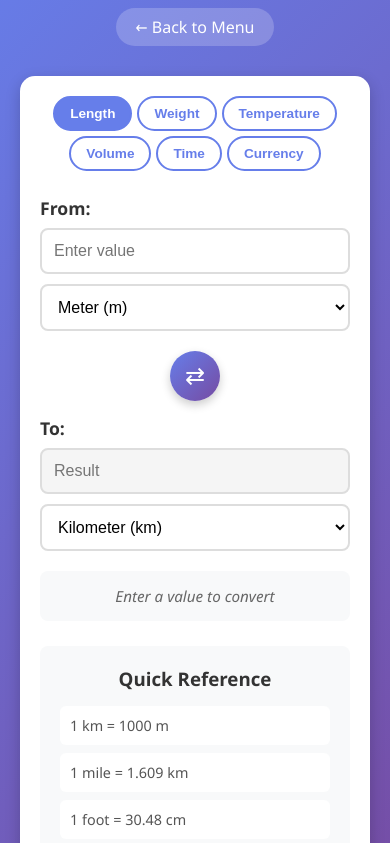
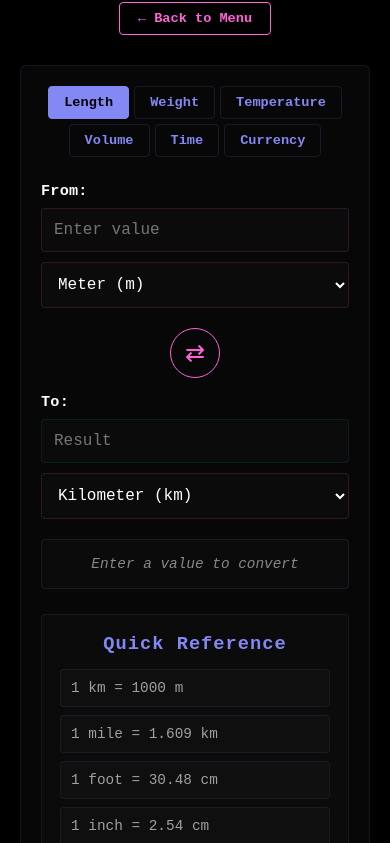
Before and after one commit to Notilus11/internet_final, a website: page unit_converter/index.html in a window 390 px wide. Shown: the part 70-913 px from the top of the page. Drawn offline with Linux system fonts and the light colour scheme; a web font is replaced by a local one.

Commit message:
changestyle
Updated CSS styles for improved design and responsiveness.

```diff
--- a/unit_converter/style.css
+++ b/unit_converter/style.css
@@ -4,11 +4,29 @@
   box-sizing: border-box;
 }
 
+:root {
+  --bg: #000000;
+  --surface: #070707;
+  --text: #ffffff;
+  --accent-pink: #ff63d8;
+  --accent-green: #21ef80;
+  --accent-purple: #8488f4;
+}
+@font-face {
+  font-family: "Jersey10";
+  /* use absolute path from server root to avoid nested serving issues */
+  src: url("/assets/fonts/Jersey10-Regular.woff2") format("woff2");
+  font-weight: 400;
+  font-style: normal;
+  font-display: swap;
+}
+
 body {
-    font-family: 'Segoe UI', Tahoma, Geneva, Verdana, sans-serif;
-    background: linear-gradient(135deg, #667eea 0%, #764ba2 100%);
+  font-family: "Press Start 2P", "Courier New", monospace;
+  background: var(--bg);
   min-height: 100vh;
   padding: 20px;
+  color: var(--text);
 }
 
 .container {
@@ -23,30 +41,38 @@ header {
 }
 
 header h1 {
-    font-size: 2.5rem;
+  font-size: 3rem;
   margin-bottom: 15px;
-    text-shadow: 2px 2px 4px rgba(0, 0, 0, 0.2);
+  font-weight: bold;
+  letter-spacing: 1px;
+  font-family: "Jersey10", "Press Start 2P", monospace;
+  text-transform: uppercase;
 }
 
 .back-btn {
   display: inline-block;
-    padding: 8px 20px;
-    background: rgba(255, 255, 255, 0.2);
-    color: white;
+  padding: 8px 18px;
+  background: transparent;
+  color: var(--accent-pink);
   text-decoration: none;
-    border-radius: 20px;
-    transition: background 0.3s ease;
+  border: 1px solid var(--accent-pink);
+  border-radius: 4px;
+  transition: all 0.18s ease;
+  font-weight: bold;
+  font-size: 0.85rem;
 }
 
 .back-btn:hover {
-    background: rgba(255, 255, 255, 0.3);
+  background: var(--accent-pink);
+  color: var(--bg);
 }
 
 .converter-container {
-    background: white;
-    border-radius: 15px;
-    padding: 30px;
-    box-shadow: 0 5px 15px rgba(0, 0, 0, 0.2);
+  background: var(--surface);
+  border: 1px solid rgba(132, 136, 244, 0.12);
+  border-radius: 6px;
+  padding: 26px;
+  backdrop-filter: blur(6px);
 }
 
 .category-selector {
@@ -58,24 +84,27 @@ header h1 {
 }
 
 .category-btn {
-    padding: 10px 20px;
-    border: 2px solid #667eea;
-    background: white;
-    color: #667eea;
-    border-radius: 20px;
+  padding: 10px 18px;
+  border: 1px solid rgba(132, 136, 244, 0.14);
+  background: transparent;
+  color: var(--accent-purple);
+  border-radius: 4px;
   cursor: pointer;
   font-weight: bold;
-    transition: all 0.3s ease;
-    font-size: 0.95rem;
+  transition: all 0.18s ease;
+  font-size: 0.85rem;
+  font-family: "Press Start 2P", monospace;
 }
 
 .category-btn:hover {
-    background: #f0f0f0;
+  background: rgba(132, 136, 244, 0.08);
+  border-color: var(--accent-purple);
 }
 
 .category-btn.active {
-    background: #667eea;
-    color: white;
+  background: var(--accent-purple);
+  color: var(--bg);
+  border-color: var(--accent-purple);
 }
 
 .converter-box {
@@ -90,8 +119,9 @@ header h1 {
   display: block;
   margin-bottom: 8px;
   font-weight: bold;
-    color: #333;
-    font-size: 1.1rem;
+  color: #ffffff;
+  font-size: 0.95rem;
+  letter-spacing: 0.2px;
 }
 
 .input-wrapper {
@@ -102,36 +132,49 @@ header h1 {
 input[type="number"] {
   flex: 1;
   padding: 12px;
-    border: 2px solid #ddd;
-    border-radius: 8px;
+  border: 1px solid rgba(255, 99, 216, 0.14);
+  border-radius: 4px;
   font-size: 1rem;
-    transition: border-color 0.3s ease;
+  transition: border-color 0.18s ease, background 0.18s ease;
+  background: rgba(255, 255, 255, 0.02);
+  color: var(--text);
+  font-family: "Press Start 2P", monospace;
 }
 
 input[type="number"]:focus {
   outline: none;
-    border-color: #667eea;
+  border-color: var(--accent-pink);
+  background: rgba(255, 99, 216, 0.04);
 }
 
 input[type="number"]:read-only {
-    background: #f5f5f5;
+  background: rgba(255, 255, 255, 0.02);
   cursor: not-allowed;
+  border-color: rgba(0, 188, 212, 0.1);
 }
 
 select {
   padding: 12px;
-    border: 2px solid #ddd;
-    border-radius: 8px;
+  border: 1px solid rgba(255, 99, 216, 0.14);
+  border-radius: 4px;
   font-size: 1rem;
-    background: white;
+  background: rgba(255, 255, 255, 0.02);
   cursor: pointer;
   min-width: 140px;
-    transition: border-color 0.3s ease;
+  transition: border-color 0.18s ease, background 0.18s ease;
+  color: var(--text);
+  font-family: "Press Start 2P", monospace;
 }
 
 select:focus {
   outline: none;
-    border-color: #667eea;
+  border-color: var(--accent-pink);
+  background: rgba(255, 99, 216, 0.04);
+}
+
+select option {
+  background: #0a0e27;
+  color: #e0e0e0;
 }
 
 .swap-button-container {
@@ -143,26 +186,27 @@ select:focus {
 .swap-btn {
   width: 50px;
   height: 50px;
-    border: none;
-    background: linear-gradient(135deg, #667eea 0%, #764ba2 100%);
-    color: white;
+  border: 1px solid var(--accent-pink);
+  background: transparent;
+  color: var(--accent-pink);
   border-radius: 50%;
   font-size: 1.5rem;
   cursor: pointer;
-    transition: transform 0.3s ease, box-shadow 0.3s ease;
-    box-shadow: 0 4px 10px rgba(0, 0, 0, 0.2);
+  transition: all 0.18s ease;
 }
 
 .swap-btn:hover {
-    transform: rotate(180deg) scale(1.1);
-    box-shadow: 0 6px 15px rgba(0, 0, 0, 0.3);
+  transform: rotate(180deg);
+  background: var(--accent-pink);
+  color: var(--bg);
 }
 
 .formula-display {
   margin-top: 20px;
-    padding: 15px;
-    background: #f8f9fa;
-    border-radius: 8px;
+  padding: 14px;
+  background: rgba(255, 255, 255, 0.02);
+  border: 1px solid rgba(132, 136, 244, 0.12);
+  border-radius: 4px;
   min-height: 50px;
   display: flex;
   align-items: center;
@@ -170,22 +214,25 @@ select:focus {
 }
 
 .formula-display p {
-    color: #666;
-    font-size: 0.95rem;
+  color: #888;
+  font-size: 0.9rem;
   text-align: center;
   font-style: italic;
 }
 
 .info-box {
-    background: #f8f9fa;
-    padding: 20px;
-    border-radius: 8px;
+  background: rgba(255, 255, 255, 0.02);
+  padding: 18px;
+  border-radius: 4px;
+  border: 1px solid rgba(132, 136, 244, 0.1);
 }
 
 .info-box h3 {
-    color: #333;
-    margin-bottom: 15px;
+  color: var(--accent-purple);
+  margin-bottom: 14px;
   text-align: center;
+  font-weight: bold;
+  letter-spacing: 1px;
 }
 
 #quick-reference {
@@ -195,10 +242,11 @@ select:focus {
 
 .ref-item {
   padding: 10px;
-    background: white;
-    border-radius: 6px;
+  background: rgba(255, 255, 255, 0.02);
+  border: 1px solid rgba(132, 136, 244, 0.1);
+  border-radius: 4px;
   font-size: 0.9rem;
-    color: #555;
+  color: #a0a0a0;
 }
 
 @media (max-width: 768px) {
```
Lines whose indentation alone changed are shown as unchanged.
